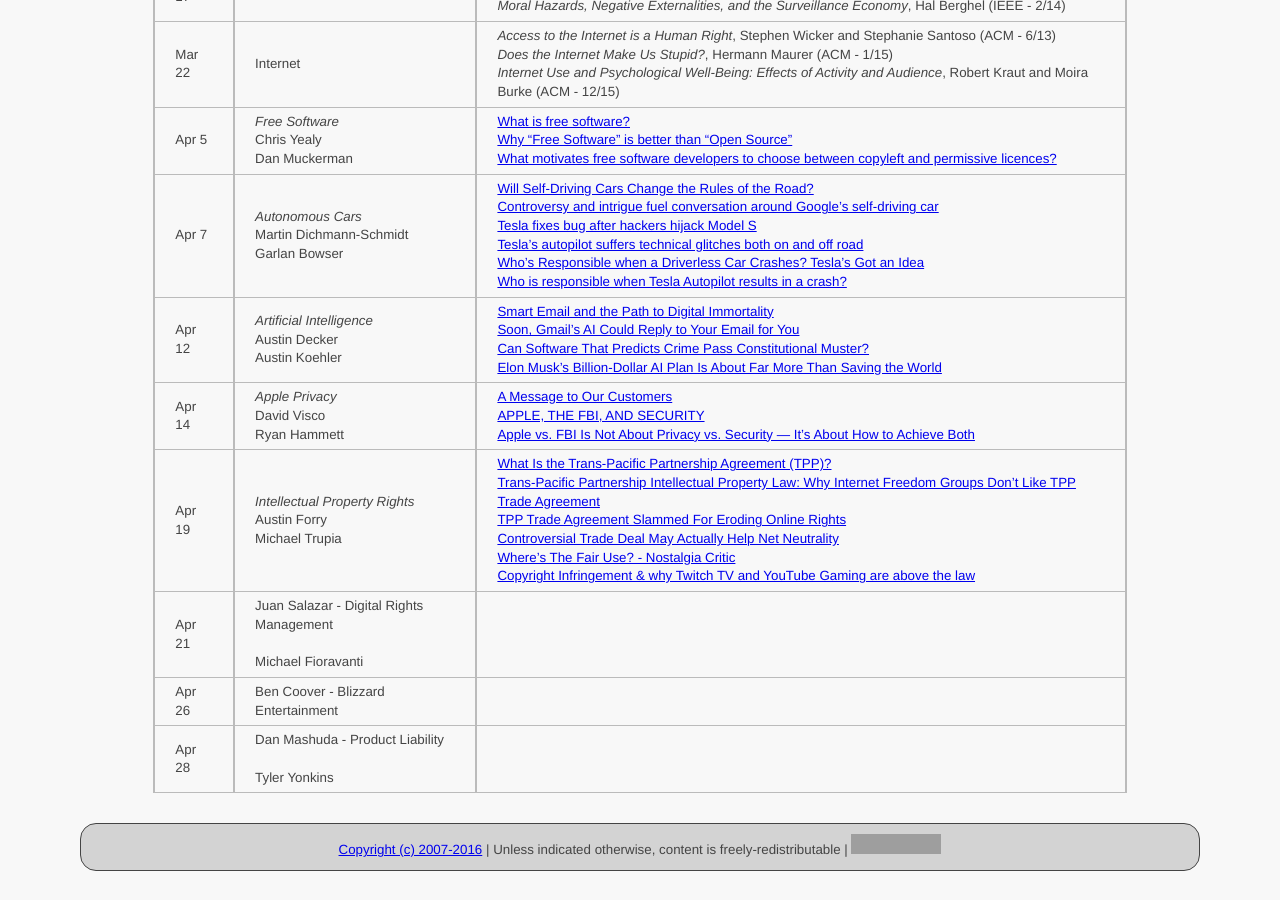
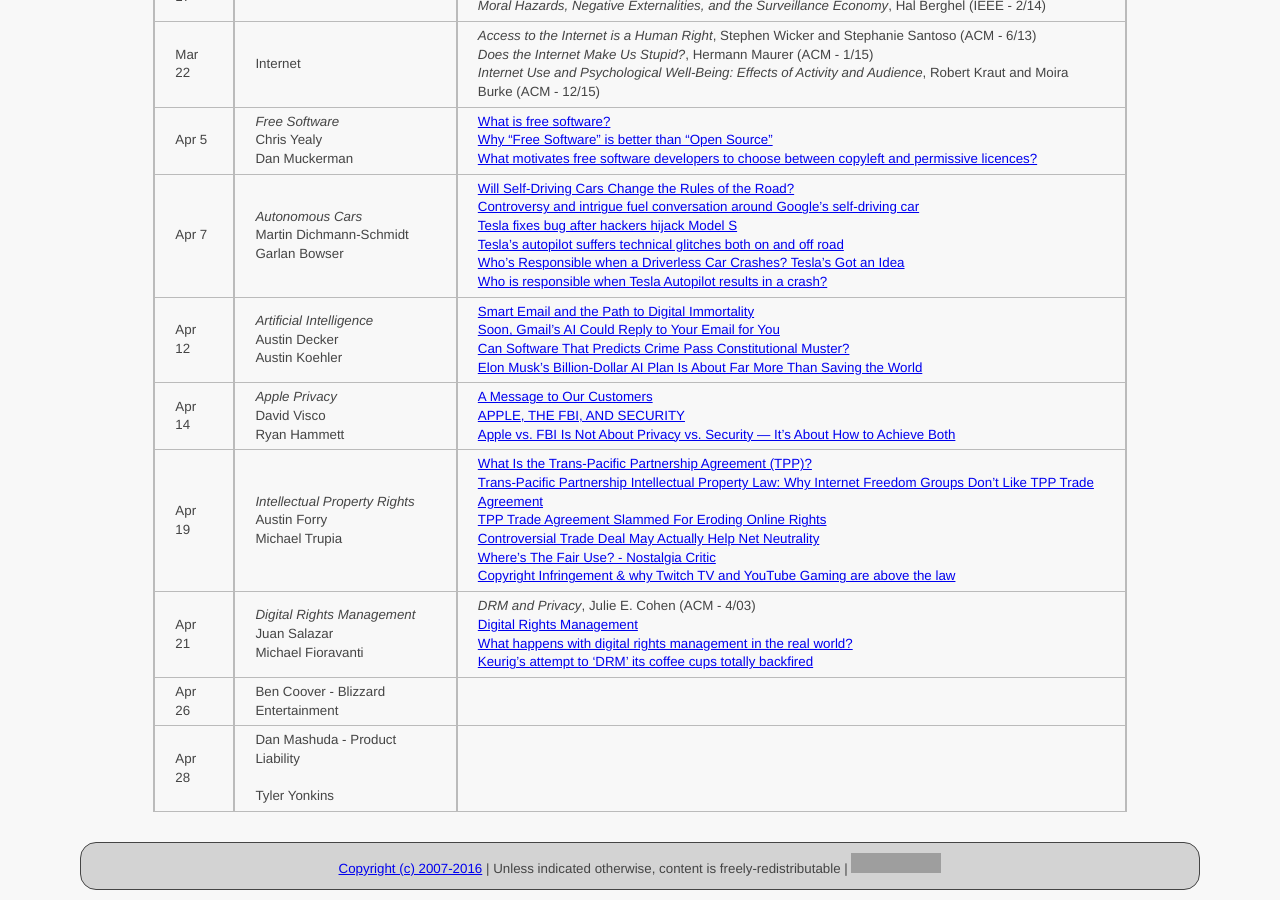
Before and after one commit to ycpcs/cs456-spring2016, a Jekyll site: the page built from schedule/index.md, in a window 1280 px wide and 900 px high, scrolled down 1151 px. Built offline with Jekyll 4.4.1, drawn with Linux system fonts in a browser that asks for light colours; grey boxes are pictures that could not be loaded.

Commit message:
add drm articles
add drm articles

```diff
--- a/schedule/index.md
+++ b/schedule/index.md
@@ -35,7 +35,7 @@ All reading materials can be accessed via [Schmidt Library](http://library.ycp.e
 > Apr 12  | *Artificial Intelligence* <br /> Austin Decker <br /> Austin Koehler | [Smart Email and the Path to Digital Immortality](http://www.technewsworld.com/story/83079.html) <br /> [Soon, Gmail’s AI Could Reply to Your Email for You](http://www.wired.com/2015/11/google-is-using-ai-to-create-automatic-replies-in-gmail/) <br /> [Can Software That Predicts Crime Pass Constitutional Muster?](http://www.npr.org/2013/07/26/205835674/can-software-that-predicts-crime-pass-constitutional-muster) <br /> [Elon Musk’s Billion-Dollar AI Plan Is About Far More Than Saving the World](http://www.wired.com/2015/12/elon-musks-billion-dollar-ai-plan-is-about-far-more-than-saving-the-world/) |
 > Apr 14  | *Apple Privacy* <br /> David Visco <br /> Ryan Hammett | [A Message to Our Customers](http://www.apple.com/customer-letter/) <br /> [APPLE, THE FBI, AND SECURITY](https://stratechery.com/2016/apple-the-fbi-and-security/) <br /> [Apple vs. FBI Is Not About Privacy vs. Security — It’s About How to Achieve Both](http://www.huffingtonpost.com/admiral-jim-stavridis-ret/apple-fbi-privacy-security_b_9404314.html)|
 > Apr 19  | *Intellectual Property Rights* <br /> Austin Forry <br /> Michael Trupia | [What Is the Trans-Pacific Partnership Agreement (TPP)?](https://www.eff.org/issues/tpp) <br /> [Trans-Pacific Partnership Intellectual Property Law: Why Internet Freedom Groups Don't Like TPP Trade Agreement](http://www.ibtimes.com/trans-pacific-partnership-intellectual-property-law-why-internet-freedom-groups-dont-2171936) <br /> [TPP Trade Agreement Slammed For Eroding Online Rights](http://techcrunch.com/2015/11/05/tpp-vs-privacy/) <br /> [Controversial Trade Deal May Actually Help Net Neutrality](http://www.wired.com/2015/11/tpp-net-neutrality/) <br /> [Where's The Fair Use? - Nostalgia Critic](https://youtu.be/zVqFAMOtwaI) <br /> [Copyright Infringement & why Twitch TV and YouTube Gaming are above the law](http://www.gameskinny.com/twtf5/copyright-infringement-why-twitch-tv-and-youtube-gaming-are-above-the-law)|
-> Apr 21  | Juan Salazar - Digital Rights Management <br /> <br /> Michael Fioravanti | |
+> Apr 21  | *Digital Rights Management* <br /> Juan Salazar <br /> Michael Fioravanti | *DRM and Privacy*, Julie E. Cohen (ACM - 4/03) <br /> [Digital Rights Management](http://drm.web.unc.edu/games/) <br /> [What happens with digital rights management in the real world?](https://www.theguardian.com/technology/blog/2014/feb/05/digital-rights-management) <br /> [Keurig's attempt to 'DRM' its coffee cups totally backfired](http://www.theverge.com/2015/2/5/7986327/keurigs-attempt-to-drm-its-coffee-cups-totally-backfired)|
 > Apr 26  | Ben Coover - Blizzard Entertainment | |
 > Apr 28  | Dan Mashuda - Product Liability <br /> <br /> Tyler Yonkins | |
 
```
